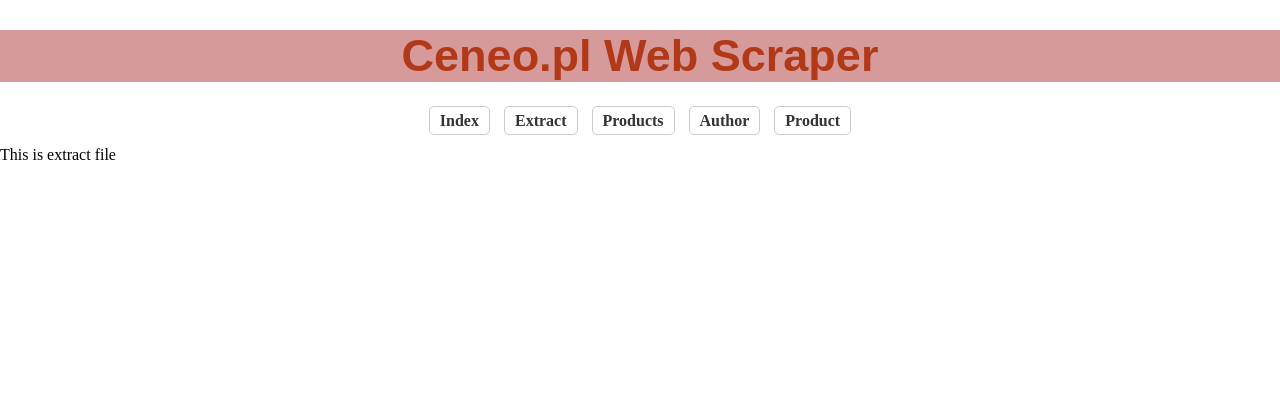
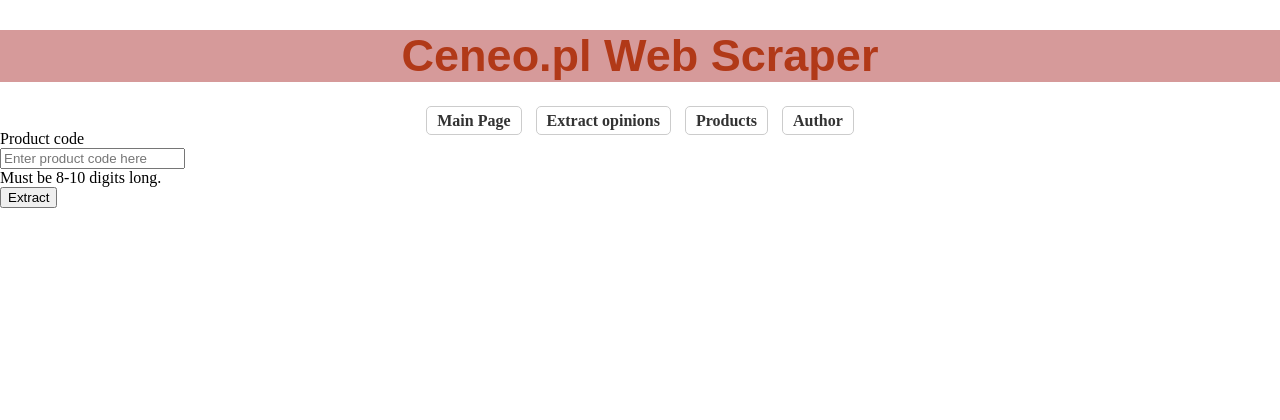
Before and after one commit to DominikaWiewiora/CeneoWebScraperDW, a Flask app: page /extract in a window 1280 px wide. Shown: the top 420 px of the page. Run offline with Flask 3, Linux system fonts and the light colour scheme.

Commit message:
2024-05-07 DW

```diff
--- a/app/routes.py
+++ b/app/routes.py
@@ -1,13 +1,29 @@
 from app import app
-from flask import render_template
+from flask import render_template, request, redirect, url_for
+import requests
+from bs4 import BeautifulSoup
 
 @app.route('/')
 @app.route('/index')
 def index():
     return render_template("index.html")
 
-@app.route('/extract')
+@app.route('/extract', methods=['GET','POST'])
 def extract():
+    if request.method == "POST":
+        product_id = request.form.get('product_id')
+        url =f"https://www.ceneo.pl/{product_id}#tab=reviews"
+        response = requests.get(url)
+        if response.status_code == requests.codes['ok']:
+            page_dom = BeautifulSoup(response.text, "html.parser")
+            try:
+                opinions_count = page_dom.select_one("a.product-review__link > span").get_text().strip()
+            except AttributeError:
+                opinions_count = 0
+            if  opinions_count:
+                return redirect(url_for('product', product_id=product_id))
+            return render_template("extract.html", error = "Product has no opinions")
+        return render_template("extract.html", error = "Product does not exist")
     return render_template("extract.html")
 
 @app.route('/products')
@@ -19,5 +35,5 @@ def author():
     return render_template("author.html")
 
 @app.route('/product/<product_id>')
-def product():
+def product(product_id):
     return render_template("product.html", product_id=product_id)
--- a/app/templates/base.html
+++ b/app/templates/base.html
@@ -11,22 +11,13 @@
     <h1>Ceneo.pl Web Scraper</h1>
    <div class="menu">
         <nav>
-            <li><a href="{{ url_for('index') }}">Index</a></li>
-            <li><a href="{{ url_for('extract') }}">Extract</a></li>
+            <li><a href="{{ url_for('index') }}">Main Page</a></li>
+            <li><a href="{{ url_for('extract') }}">Extract opinions</a></li>
             <li><a href="{{ url_for('products') }}">Products</a></li>
             <li><a href="{{ url_for('author') }}">Author</a></li>
-            <li><a href="{{ url_for('product', product_id='your_product_id_here') }}">Product</a></li>
         </nav>
     </div>
-    <!-- <div class="menu">
-        <nav>
-            <li>Index</li>
-            <li>Extract</li>
-            <li>Products</li>
-            <li>Author</li>
-            <li>Product</li>
-        </nav>
-    </div> -->
+
     </header>
     <section>
         {% block content %}
--- a/app/templates/extract.html
+++ b/app/templates/extract.html
@@ -1,7 +1,30 @@
 {% extends "base.html" %}
 
 {% block content %}
-        <p>
-            This is extract file
-        </p>
+    {% if error is defined %}
+    <div class="alert alert-danger alert-dismissible fade show mt-3" role="alert">
+        <strong>Error!</strong> {{error}}
+        <button type="button" class="btn-close" data-bs-dismiss="alert" aria-label="Close"></button>
+    </div>
+    {% endif %}
+    <form class="cotainer mt-3" method="POST" action="{{url_for('extract')}}">
+        <div class="row g-3 align-items-center">
+            <div class="col-auto">
+            <label for="product_id" class="form-label">Product code</label>
+            </div>
+            <div class="col-auto">
+                <input type="text" name="product_id" class="form-control" id="product_id" aria-describedby="product_idHelpinline" placeholder="Enter product code here" required>
+            </div>
+            <div class="col-auto">
+                <span id="product_idHelpinline" class="form-text">
+                Must be 8-10 digits long.
+            </span>
+            </div>
+
+        </div>
+
+        <div class="col-auto">
+        <button type="submit" class="btn btn-primary mb-3">Extract</button>
+        </div>
+    </form>
 {% endblock %}
--- a/app/templates/product.html
+++ b/app/templates/product.html
@@ -2,6 +2,6 @@
 
 {% block content %}
         <p>
-            This is {product_id} file
+            This is {{product_id}} product file
         </p>
 {% endblock %}
```
